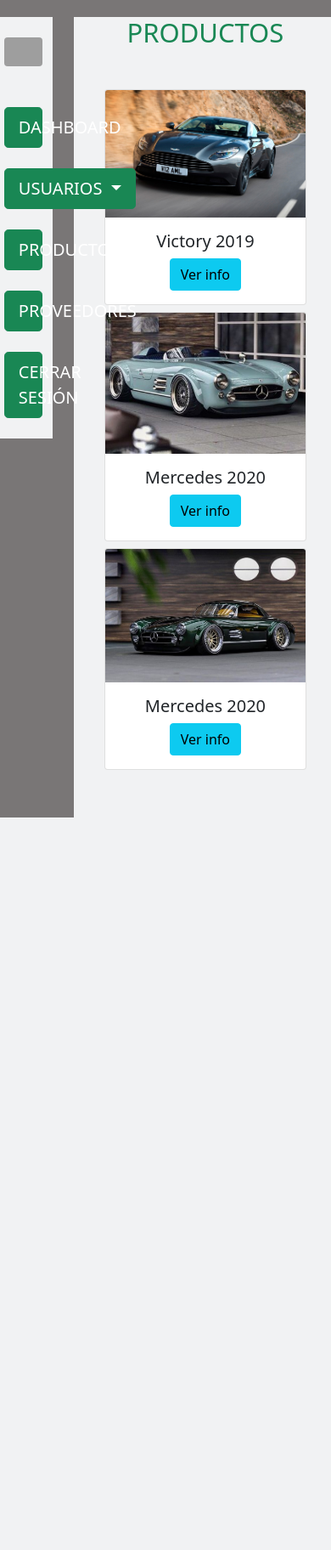
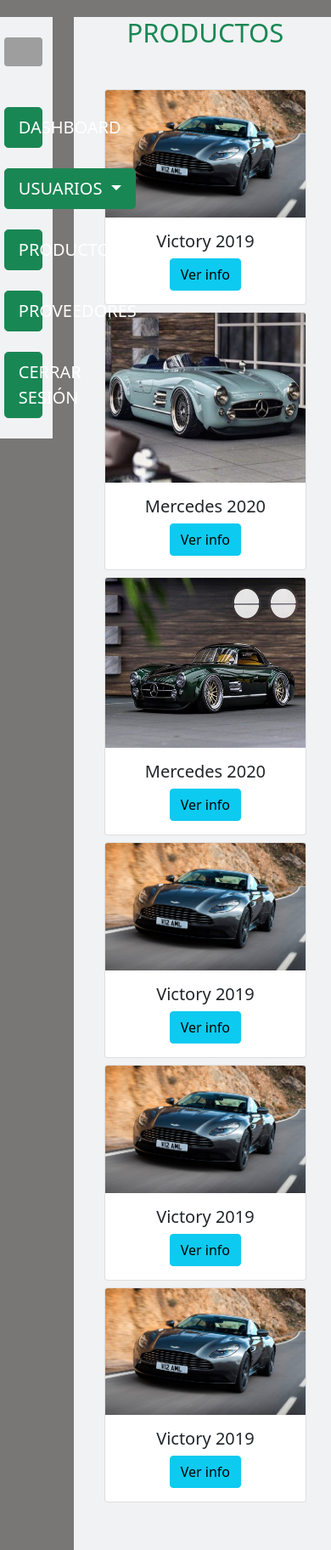
Before and after one commit to Robin-3/Plataforma-de-inventario, a Flask app: page /productos in a window 390 px wide. Shown: the whole page at 85% size. Before the commit the page ends 962 px from the top, so only its background shows below. Run offline with Flask 2, Linux system fonts and the light colour scheme; grey boxes are pictures that could not be loaded.

Commit message:
actualizacion productos

```diff
--- a/templates/productos.html
+++ b/templates/productos.html
@@ -24,7 +24,7 @@
         <div class="col-md-4 mb-2">
           <div class="card">
             <a href="#">
-                <img class="card-img-top" src={{url_for('static', filename='img/mercedes.jpg')}} alt="Productos"width="90%" />
+                <img class="card-img-top" src={{url_for('static', filename='img/mercedes.jpg')}} alt="Productos"  width="200" height="200" />
             </a>
             <div class="card-body">
               <h5 class="card-title text-center">Mercedes 2020</h5>
@@ -37,7 +37,7 @@
         <div class="col-md-4 mb-2">
             <div class="card">
               <a href="#">
-                  <img class="card-img-top" src={{url_for('static', filename='img/mercedes2.jpg')}} alt="Productos"width="90%" />
+                  <img class="card-img-top" src={{url_for('static', filename='img/mercedes2.jpg')}} alt="Productos" width="200" height="200" />
               </a>
               <div class="card-body">
                 <h5 class="card-title text-center">Mercedes 2020</h5>
@@ -47,8 +47,49 @@
               </div>
             </div>
         </div>
+        <div class="col-md-4 mb-2">
+          <div class="card">
+            <a href="#">
+                <img class="card-img-top" src={{url_for('static', filename='img/imagenDashProductos.jpg')}} alt="Productos"/>
+            </a>
+            <div class="card-body">
+              <h5 class="card-title text-center">Victory 2019</h5>
+              <a href="#">
+                <button class="btn btn-info">Ver info</button>
+              </a>
+            </div>
+          </div>
+        </div>
+        <div class="col-md-4 mb-2">
+          <div class="card">
+            <a href="#">
+                <img class="card-img-top" src={{url_for('static', filename='img/imagenDashProductos.jpg')}} alt="Productos"/>
+            </a>
+            <div class="card-body">
+              <h5 class="card-title text-center">Victory 2019</h5>
+              <a href="#">
+                <button class="btn btn-info">Ver info</button>
+              </a>
+            </div>
+          </div>
+        </div>
+        <div class="col-md-4 mb-2">
+          <div class="card">
+            <a href="#">
+                <img class="card-img-top" src={{url_for('static', filename='img/imagenDashProductos.jpg')}} alt="Productos"/>
+            </a>
+            <div class="card-body">
+              <h5 class="card-title text-center">Victory 2019</h5>
+              <a href="#">
+                <button class="btn btn-info">Ver info</button>
+              </a>
+            </div>
+          </div>
+        </div>
       </div>
     </div>
+
+
   </section>
 
 {% endblock %}
```
